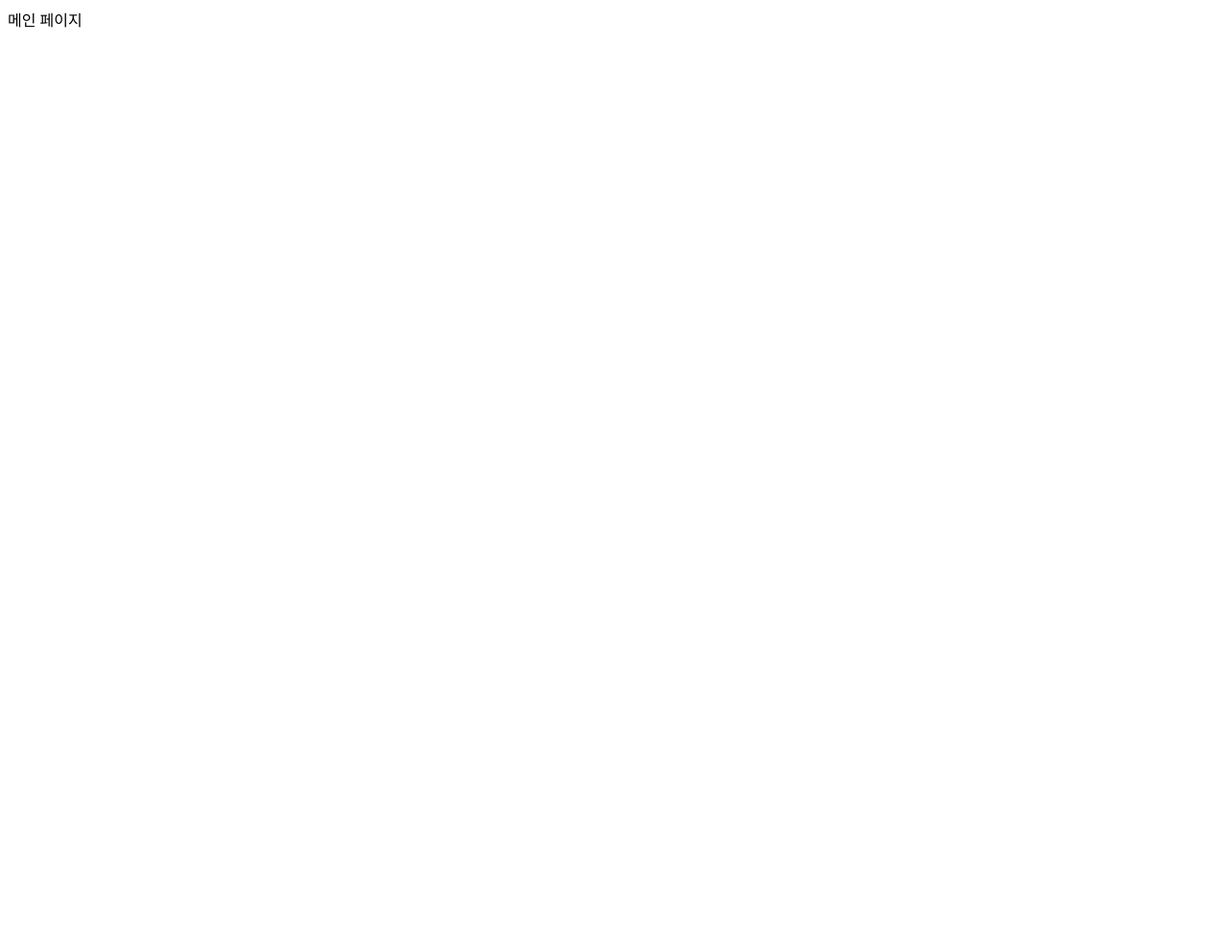
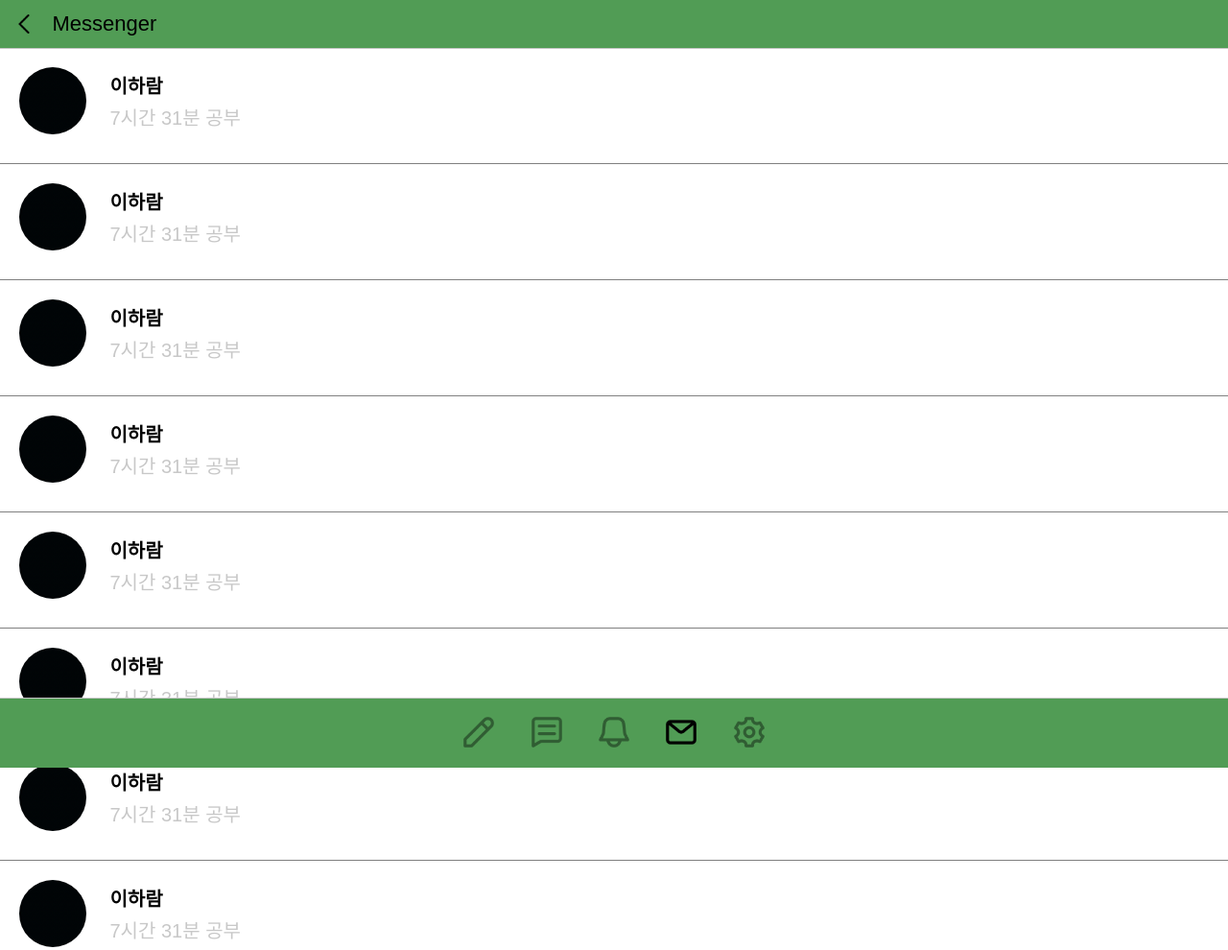
Before and after one commit to iamraram/study_helper, a website: page MainPage.html in a window 1280 px wide. Shown: the top 990 px of the page at 96% size. Before the commit the page ends 800 px from the top, so only its background shows below. Drawn offline with Linux system fonts and the light colour scheme; a web font is replaced by a local one.

Commit message:
메시지 초기 디자인

```diff
--- a/MainPage.html
+++ b/MainPage.html
@@ -1 +1,98 @@
-메인 페이지
+<!DOCTYPE html>
+<html lang="kr">
+<head>
+    <meta charset="UTF-8">
+    <meta name="viewport" content="width=device-width, initial-scale=1.0">
+    <link href="index.css" rel="stylesheet">
+    <title>스터디헬퍼</title>
+</head>
+<body>
+    <div class="top_bar">
+        <img src="back.png" class="top_bar_img">
+        <p class="top_bar_desc"> Messenger </p>
+    </div>
+
+    <div class="content">
+        <div class="content_message">
+            <img src="black.png" class="content_message_img">
+            <p class="content_message_name">
+                <strong> 이하람 </strong> <br>
+                <span class="gray">7시간 31분 공부</span>
+            </p>
+        </div>
+
+        <div class="content_message">
+            <img src="black.png" class="content_message_img">
+            <p class="content_message_name">
+                <strong> 이하람 </strong> <br>
+                <span class="gray">7시간 31분 공부</span>
+            </p>
+        </div>
+
+        <div class="content_message">
+            <img src="black.png" class="content_message_img">
+            <p class="content_message_name">
+                <strong> 이하람 </strong> <br>
+                <span class="gray">7시간 31분 공부</span>
+            </p>
+        </div>
+
+        <div class="content_message">
+            <img src="black.png" class="content_message_img">
+            <p class="content_message_name">
+                <strong> 이하람 </strong> <br>
+                <span class="gray">7시간 31분 공부</span>
+            </p>
+        </div>
+
+        <div class="content_message">
+            <img src="black.png" class="content_message_img">
+            <p class="content_message_name">
+                <strong> 이하람 </strong> <br>
+                <span class="gray">7시간 31분 공부</span>
+            </p>
+        </div>
+
+        <div class="content_message">
+            <img src="black.png" class="content_message_img">
+            <p class="content_message_name">
+                <strong> 이하람 </strong> <br>
+                <span class="gray">7시간 31분 공부</span>
+            </p>
+        </div>
+
+        <div class="content_message">
+            <img src="black.png" class="content_message_img">
+            <p class="content_message_name">
+                <strong> 이하람 </strong> <br>
+                <span class="gray">7시간 31분 공부</span>
+            </p>
+        </div>
+
+        <div class="content_message">
+            <img src="black.png" class="content_message_img">
+            <p class="content_message_name">
+                <strong> 이하람 </strong> <br>
+                <span class="gray">7시간 31분 공부</span>
+            </p>
+        </div>
+
+        <div class="content_message">
+            <img src="black.png" class="content_message_img">
+            <p class="content_message_name">
+                <strong> 이하람 </strong> <br>
+                <span class="gray">7시간 31분 공부</span>
+            </p>
+        </div>
+    </div>
+
+
+    <div class="navigation_bar">
+        <img src="edit.png" class="navigation_bar_img nbi_1">
+        <img src="comment.png" class="navigation_bar_img nbi_2">
+        <img src="notification.png" class="navigation_bar_img nbi_3">
+        <img src="mail.png" class="navigation_bar_img nbi_4">
+        <img src="setting.png" class="navigation_bar_img nbi_5">
+    </div>
+</body>
+</html>
--- a/index.js
+++ b/index.js
@@ -1,5 +1,6 @@
 const express = require("express");
 const app = express();
+app.use(express.static('public'));
 
 app.get("/", (req, res) => {
     res.sendFile('MainPage.html', { root: __dirname });
--- /dev/null
+++ b/public/index.css
@@ -0,0 +1,99 @@
+@import url(https://cdn.jsdelivr.net/gh/moonspam/NanumSquare@1.0/nanumsquare.css);
+
+body {
+    font-family: 'NanumSquare', sans-serif;
+    margin: 0;
+}
+
+:root {
+    --color: rgb(81, 156, 85)
+}
+
+.navigation_bar {
+    text-align: center;
+    width: 100%;
+    position: fixed;
+    bottom: 0;
+    border-top: 1px solid rgb(200, 200, 200);
+    background-color: var(--color);
+}
+
+.navigation_bar_img {
+    width: 38px;
+    height: 38px;
+    display: inline-block;
+    padding: 14px;
+    padding-top: 16px;
+    opacity: 0.4;
+}
+
+.top_bar {
+    width: 100%;
+    height: 50px;
+    position: fixed;
+    background-color: var(--color);
+    border-bottom: 1px solid rgb(200, 200, 200);
+    z-index: 1;
+}
+
+.top_bar_img {
+    padding-top: 15px;
+    padding-left: 15px;
+    padding-right: 15px;
+    width: 20px;
+    height: 20px;
+}
+
+.top_bar_desc {
+    display: inline;
+    position: relative;
+    bottom: 3px;
+    font-size: 22px;
+}
+
+.nbi_4 {
+    opacity: 1;
+}
+
+.content {
+    padding-top: 50px;
+    padding-bottom: 72px;
+}
+
+.content_message {
+    transition-duration: 0.5s;
+    width: 100%;
+    height: 120px;
+    border-bottom: 1px solid gray;
+    background-color: white;
+}
+
+.content_message:hover {
+    transition-duration: 0.5s;
+    background-color: rgb(230, 230, 230);
+}
+
+.content_message:active {
+    transition-duration: 0.5s;
+    background-color: rgb(200, 200, 200)
+}
+
+.gray {
+    color: rgb(200, 200, 200);
+}
+
+.content_message_img {
+    width: 70px;
+    border-radius: 40px;
+    margin: 20px;
+    display: inline-block;
+    position: inherit;
+}
+
+.content_message_name {
+    display: inline-block;
+    position: relative;
+    bottom: 30px;
+    font-size: 20px;
+    line-height: 33px;
+}
```
Also changed, not shown: public/back.png (added), public/black.png (added), public/comment.png (added), public/edit.png (added), public/mail.png (added), public/notification.png (added), public/setting.png (added).
